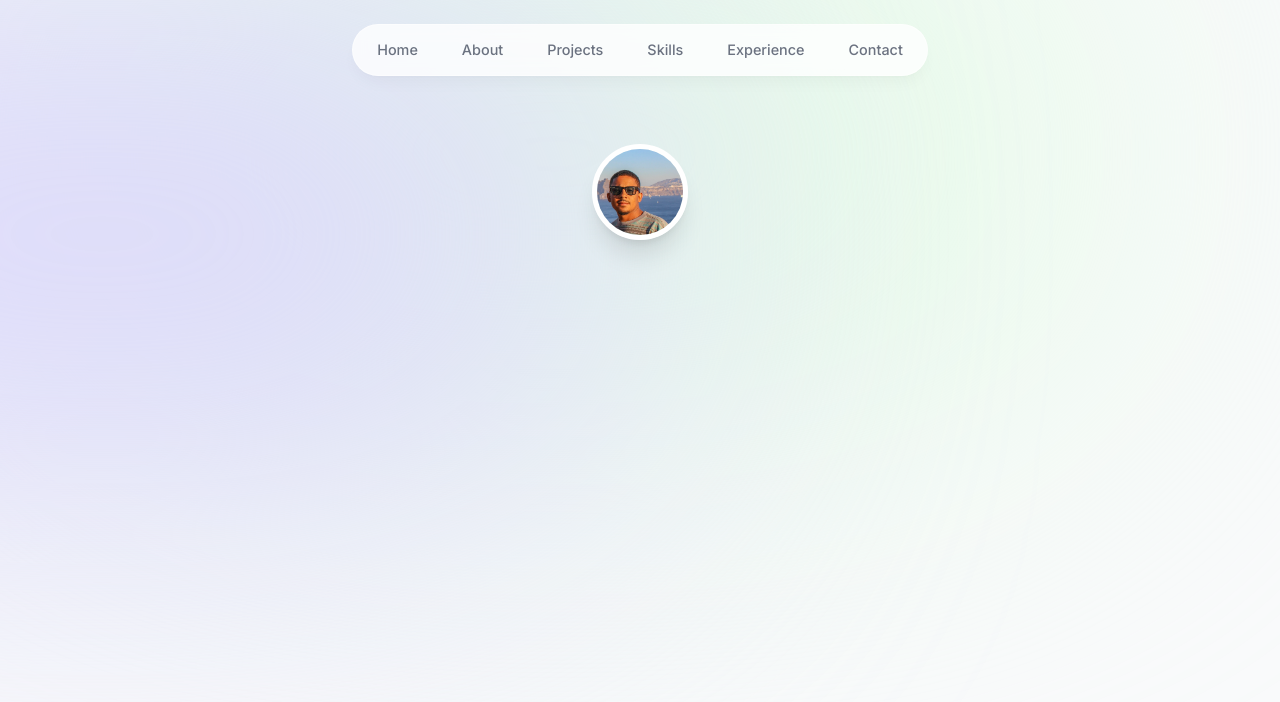
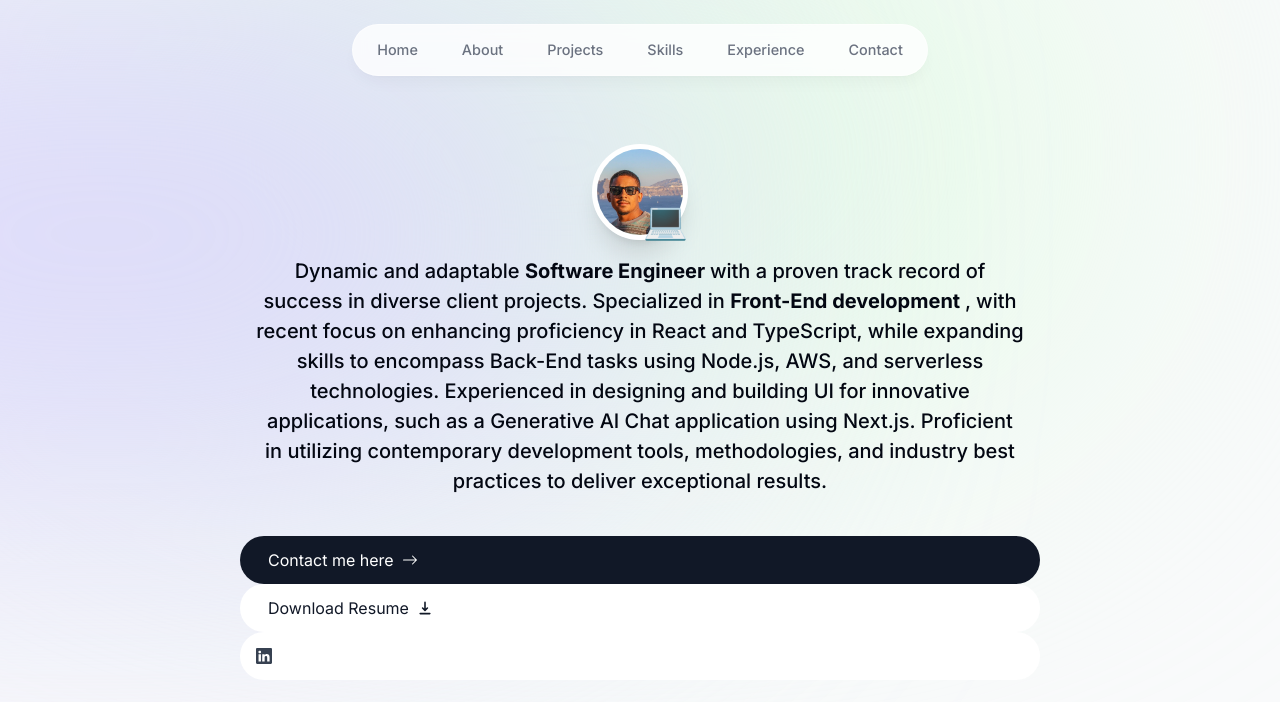
Before and after one commit to cameron-diaz/frontend-portfolio, a Next.js app: page / in a window 1280 px wide. Shown: the top 702 px of the page. Built offline with nearby package versions, Linux system fonts and the light colour scheme.

Commit message:
adding more intro content

```diff
--- a/app/page.tsx
+++ b/app/page.tsx
@@ -2,7 +2,7 @@ import Intro from '@/components/intro';
 
 export default function Home() {
   return (
-    <main className=''>
+    <main className='flex flex-col items-center px-4'>
       <Intro />
     </main>
   );
--- a/components/intro.tsx
+++ b/components/intro.tsx
@@ -2,10 +2,13 @@
 import Image from 'next/image';
 import photo from '@/public/cropped.jpeg';
 import { motion } from 'framer-motion';
+import Link from 'next/link';
+import { BsArrowRight, BsLinkedin } from 'react-icons/bs';
+import { HiDownload } from 'react-icons/hi';
 
 export default function Intro() {
   return (
-    <section>
+    <section className='sm: mb-28 max-w-[50rem] text-center'>
       <div className='flex items-center justify-center'>
         <div className='relative'>
           <motion.div
@@ -26,10 +29,53 @@ export default function Intro() {
               className='h-24 w-24 rounded-full border-[0.35rem] border-white object-cover shadow-xl'
             />
           </motion.div>
-          {/* <span className="absolute text-4xl bottom-0 right-0">
-                        🫡
-                    </span> */}
+          <motion.span
+            className='absolute bottom-0 right-0 text-4xl'
+            initial={{ opacity: 0, scale: 0 }}
+            animate={{ opacity: 1, scale: 1 }}
+            transition={{
+              type: 'spring',
+              stiffness: 125,
+              delay: 0.1,
+              duration: 0.7,
+            }}
+          >
+            💻
+          </motion.span>
         </div>
+      </div>
+      {/* <span className='font-bold mb-1'>Hello, I am Cameron, {" "}</span> */}
+      <motion.p
+        className='mb-10 mt-4 px-4 text-lg font-medium !leading-[1.5] sm:text-xl'
+        initial={{ opacity: 0, y: 100 }}
+        animate={{ opacity: 1, y: 0 }}
+      >
+        Dynamic and adaptable{' '}
+        <span className='font-bold'> Software Engineer </span> with a proven
+        track record of success in diverse client projects. Specialized in{' '}
+        <span className='font-bold'>Front-End development </span> , with recent
+        focus on enhancing proficiency in React and TypeScript, while expanding
+        skills to encompass Back-End tasks using Node.js, AWS, and serverless
+        technologies. Experienced in designing and building UI for innovative
+        applications, such as a Generative AI Chat application using Next.js.
+        Proficient in utilizing contemporary development tools, methodologies,
+        and industry best practices to deliver exceptional results.
+      </motion.p>
+
+      <div>
+        {/* use <Link> because nagivation */}
+        <Link
+          href='#contact'
+          className='flex items-center gap-2 rounded-full bg-gray-900 px-7 py-3 text-white'
+        >
+          Contact me here <BsArrowRight />
+        </Link>
+        <a className='flex items-center  gap-2 rounded-full bg-white px-7 py-3 text-gray-900'>
+          Download Resume <HiDownload />
+        </a>
+        <a className='flex items-center gap-2 rounded-full bg-white p-4 text-gray-700'>
+          <BsLinkedin />
+        </a>
       </div>
     </section>
   );
```
